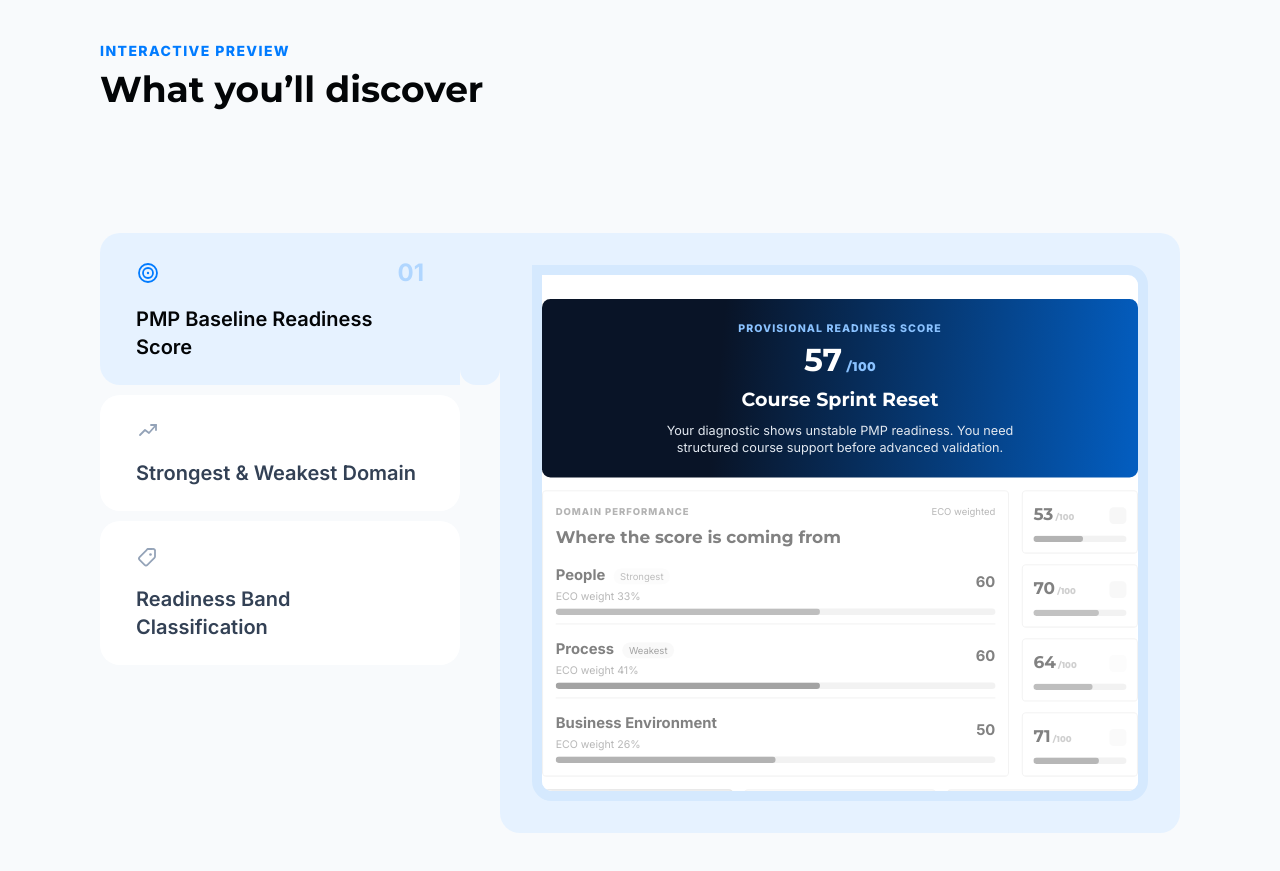
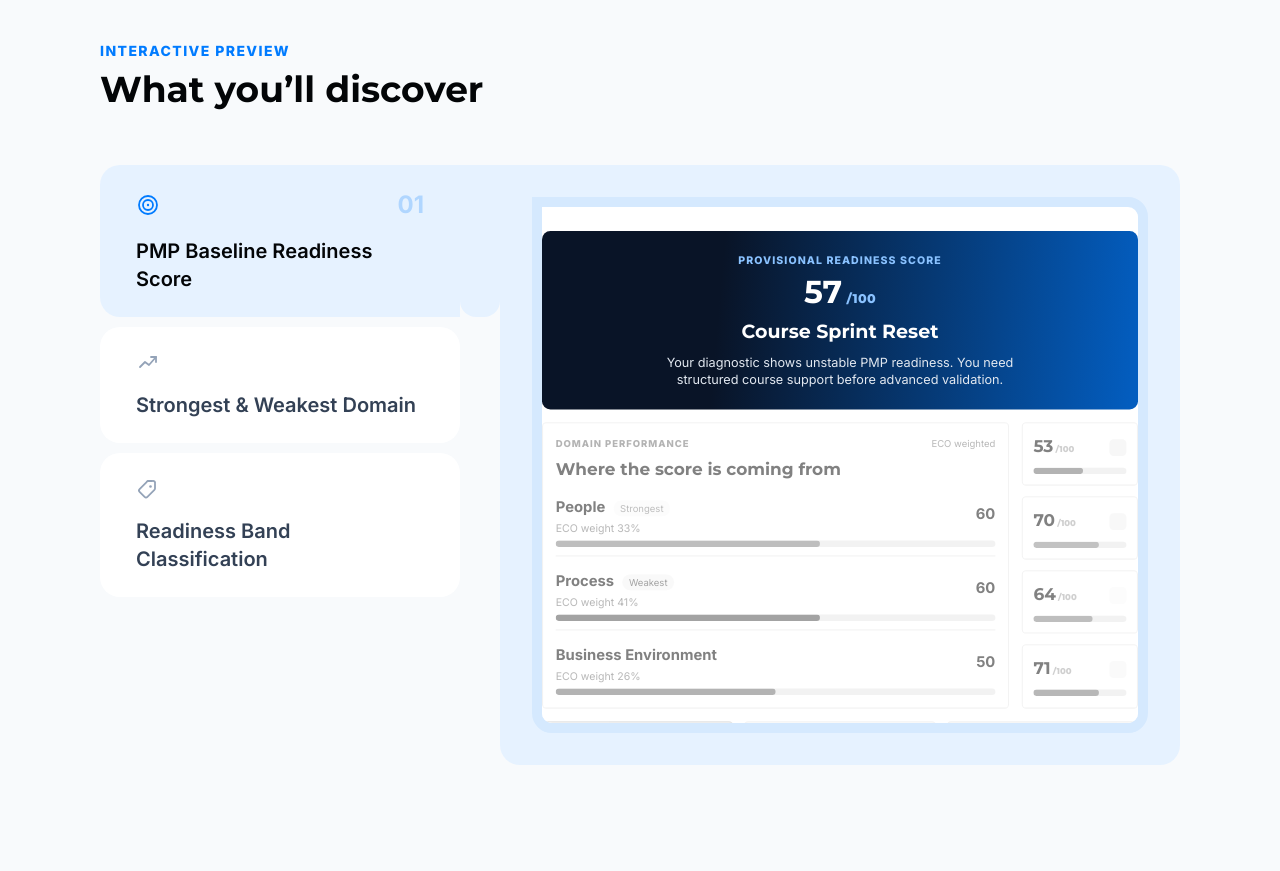
Before and after one commit to Ifekitanpr/pmp-diagnostic-experience, a React (Vite) app: page / in a window 1280 px wide. Shown: the part 1300-2171 px from the top of the page. Built offline with nearby package versions, Linux system fonts and the light colour scheme.

Commit message:
Tighten discover showcase spacing

```diff
--- a/src/components/landing/DiscoverShowcase.jsx
+++ b/src/components/landing/DiscoverShowcase.jsx
@@ -441,7 +441,7 @@
 
         {/* Desktop: scroll-driven tabs with layout flip + zoom-pan preview */}
         <div ref={outerRef} className="hidden md:block relative" style={{ height: `${TABS.length * 100}vh` }}>
-          <div className="sticky top-0 h-screen flex items-center">
+          <div className="sticky top-24 flex h-[calc(100vh-6rem)] items-start pt-8">
             <div ref={wrapperRef} className="relative w-full" style={{ height: 600 }}>
               <div
                 className="absolute top-0 transition-transform duration-700 ease-in-out"
```
